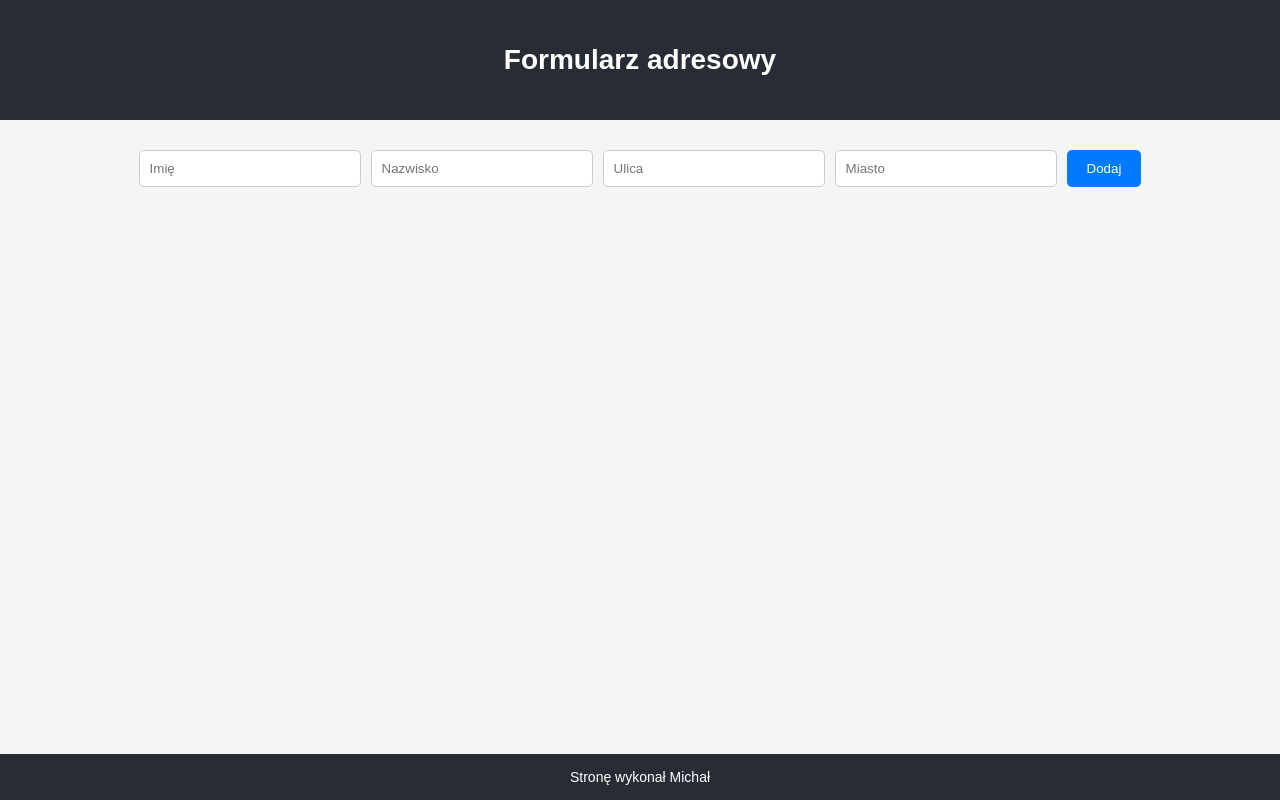
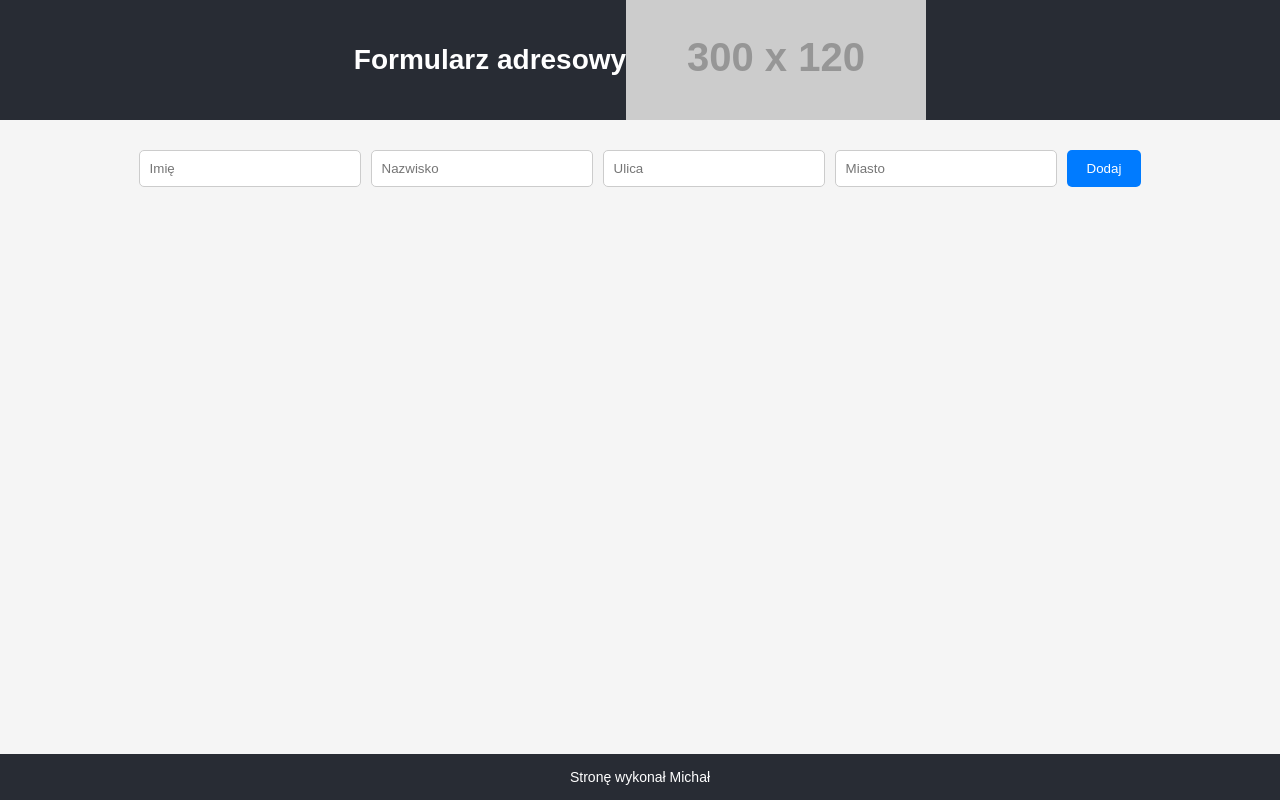
Before and after one commit to michalmyszkowski45-boop/majkel-react, a React (Create React App) app: page / in a window 1280 px wide. Built offline with nearby package versions, Linux system fonts and the light colour scheme.

Commit message:
Update App.js

```diff
--- a/src/App.js
+++ b/src/App.js
@@ -45,6 +45,13 @@ function App() {
       {/* GÓRNA CZĘŚĆ STRONY */}
       <header className="header">
         <h1>Formularz adresowy</h1>
+
+        {/* ZDJĘCIE POD NAPISEM */}
+        <img
+          src="https://via.placeholder.com/300x120?text=Formularz"
+          alt="Formularz"
+          className="header-image"
+        />
       </header>
 
       {/* ŚRODEK STRONY */}
```
